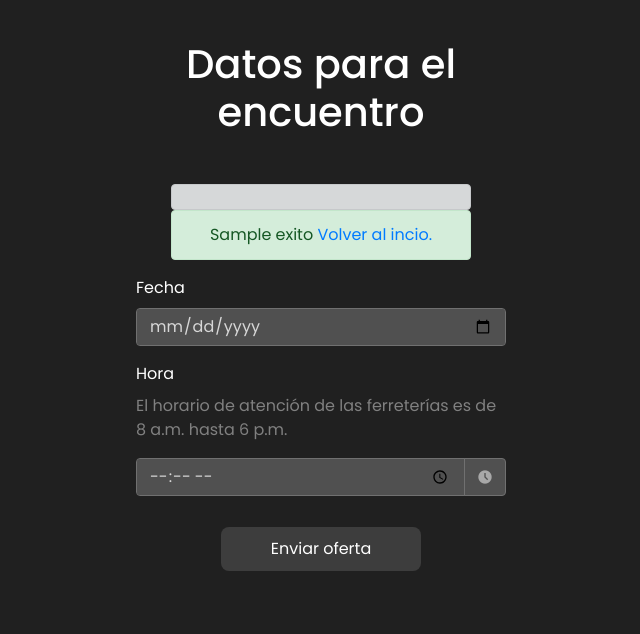
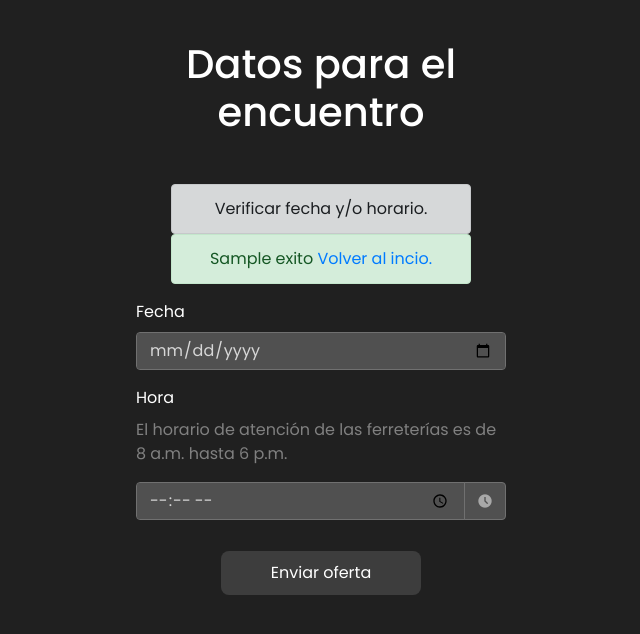
Before and after one commit to gretoide/Ferreplus, a Django app: template ferreplus/templates/vista_usuario/oferta_privada.html in a window 1280 px wide. Shown: the top 634 px of the page, without its empty margins (319-959 px from the left). Run offline with Django 5.2, Linux system fonts and the light colour scheme; the template is opened without the code that fills it: most values are stand-ins (such as "Sample title", 1, 10 or a date in 2020); some libraries are stand-ins or nearby versions.

Commit message:
Arreglo de oferta.

```diff
--- a/ferreplus/templates/vista_usuario/oferta_privada.html
+++ b/ferreplus/templates/vista_usuario/oferta_privada.html
@@ -25,7 +25,7 @@
                 <h1 id="tituloEncuentro">Datos para el encuentro</h1>
                 <div class="mb-3 text-center">
                     {% if aviso %}
-                        <div class="alert alert-dark" role="alert"></div>
+                        <div class="alert alert-dark" role="alert">Verificar fecha y/o horario.</div>
                     {% endif %}
                     {% if exito %}
                     <div class="alert alert-success" id="mensaje-exito">
```
